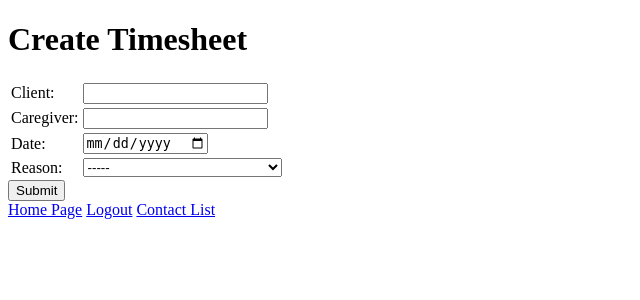
After one commit to risharmaa/timesheet-error-tracker, a Flask app: page /createtimesheet in a window 1280 px wide. The commit adds this page. Shown: the top 300 px of the page, without its empty margins (0-640 px from the left). Run offline with Flask 3, Linux system fonts and the light colour scheme; a user stored in the database is signed in.

Commit message:
updated schema, re-ran database, and created a basic way to create/view timesheets. still need to create a way to update if a timesheet has been sent + close it

```diff
--- a/main.py
+++ b/main.py
@@ -203,16 +203,18 @@ def delete_user(email):
     flash(deletion, "success")
     return redirect("/contactlist")
 
-@app.route("/addcaregiver/<path:email>", methods = ["GET"])
-def assign_caregiver(email):
+@app.route("/addcaregiver/<usernum>", methods = ["GET"])
+def assign_caregiver(usernum):
     # check if user is logged in:
     if 'user' not in session:
         return redirect("/login")
 
     cursor = mydb.cursor(dictionary=True)
     # generate a list of caregivers (that aren't already assigned to the client)
-    cursor.execute("SELECT * FROM people WHERE userid = %s", (email,))
+    cursor.execute("SELECT * FROM people WHERE usernum = %s", (usernum,))
     client = cursor.fetchone()
+    email = client['userid']
+
     cursor.execute("SELECT DISTINCT people.fname, people.lname, people.userid FROM people WHERE people.userid IN (SELECT caregiverid FROM clients) AND people.userid NOT IN (SELECT caregiverid FROM clients WHERE clientid = %s)", (email,))
     c_list = cursor.fetchall()
 
@@ -244,6 +246,45 @@ def assign_caregiver(email):
 
     return render_template("assign_caregiver.html", c_list = c_list, client = client, r_list = r_list)
 
+@app.route("/createtimesheet", methods = ["GET", "POST"])
+def create_timesheet():
+    # check if user is logged in:
+    if 'user' not in session:
+        return redirect("/login")
+
+    cursor = mydb.cursor(dictionary=True)
+
+    if request.method == "POST":
+        # get information from the form
+        client = request.form.get("client")
+        caregiver = request.form.get("caregiver")
+        reason = request.form.get("reason")
+        date = request.form.get("date")
+        cursor.execute("SELECT * FROM timesheet WHERE clientid = %s AND caregiverid = %s AND date = %s", (client, caregiver, date))
+        check = cursor.fetchall()
+        if check:
+            flash("A timesheet error already exists for this client, caregiver and date.", "error")
+            return redirect("/viewtimesheets")
+        else:
+            cursor.execute("INSERT INTO timesheet (clientid, caregiverid, date, reason) VALUES (%s, %s, %s, %s)", (client, caregiver, date, reason))
+            mydb.commit()
+            flash("You have successfully created a timesheet error!", "success")
+            return redirect("/viewtimesheets")
+
+    return render_template("create_timesheet.html")
+
+@app.route("/viewtimesheets")
+def view_timesheets():
+    cursor = mydb.cursor(dictionary=True)
+    cursor.execute("SELECT timesheet.*, client.fname AS clfname, client.lname AS cllname, caregiver.fname AS crfname, caregiver.lname AS crlname FROM timesheet INNER JOIN people AS client ON timesheet.clientid = client.userid INNER JOIN people AS caregiver ON timesheet.caregiverid = caregiver.userid")
+    info = cursor.fetchall()
+
+
+
+    return render_template("view_timesheets.html", info = info)
+
+
+
 
 if __name__ == "__main__":
     app.run(host="0.0.0.0", port=8080, debug=True)
--- a/templates/contact_list.html
+++ b/templates/contact_list.html
@@ -4,6 +4,8 @@
         <title>Contact List</title>
     </head>
     <body>
+        <h1>Contact List</h1>
+        <h3>Search for contacts:</h3>
         <form action="/contactlist" method = "GET">
         <label for="email">Email:</label>
         <input type="text" name="email"><br>
@@ -38,7 +40,7 @@
                     <li><a href = "mailto:{{c.userid}}">{{c.fname}} {{c.lname}} </a></li>
                 {% endfor %}
                 </ul>
-                <p><a href = "/addcaregiver/{{person.userid}}"><button>Assign Caregivers</button></a></p>
+                <p><a href = "/addcaregiver/{{person.usernum}}"><button>Assign Caregivers</button></a></p>
             {% endif %}
 
             <p><a href = "/deleteuser/{{person.userid}}"><button>Delete User</button></a></p>
--- /dev/null
+++ b/templates/create_timesheet.html
@@ -0,0 +1,43 @@
+<!DOCTYPE html>
+<html>
+    <head>
+        <title>Create New Timesheet</title>
+    </head>
+    <body>
+        <h1>Create Timesheet</h1>
+        <form action="/createtimesheet" method = "POST">
+        <table>
+          <tr>
+            <td><label for="client">Client:</label></td>
+            <td><input type="text" name="client" required><br></td>
+          </tr>
+          <tr>
+            <td><label for="caregiver">Caregiver:</label></td>
+            <td><input type="text" name="caregiver" required><br></td>
+          </tr>
+          <tr>
+            <td><label for="date">Date:</label></td>
+            <td><input type="date" name="date" required><br></td>
+          </tr>
+          <tr>
+            <td><label for="reason">Reason:</label></td>
+            <td><select name="reason" id = "reason" required>
+                <option value="">-----</option>
+                <option value="Out of window clock-in">Out of window clock-in</option>
+                <option value="Out of window clock-out">Out of window clock-out</option>
+                <option value="Clock-in is GPS out of range">Clock-in is GPS out of range</option>
+                <option value="Clock-out is GPS out of range">Clock-out is GPS out of range</option>
+                <option value="Missing clock-in">Missing clock-in</option>
+                <option value="Missing clock-out">Missing clock-out</option>
+                <option value="Tasks not noted">Tasks not noted</option>
+                <option value="Not enough tasks noted">Not enough tasks noted</option>
+            </select></td>
+          </tr>
+        </table>
+      <input type="submit" name="submit">
+      </form>
+      <a href = "/">Home Page</a>
+      <a href = "/logout">Logout</a>
+      <a href = "/contactlist">Contact List</a>
+    </body>
+</html>
```
Also changed, not shown: schema.sql (+9 -5 lines), templates/home.html (+5 -3 lines), templates/view_timesheets.html (added, +28 -0 lines).
